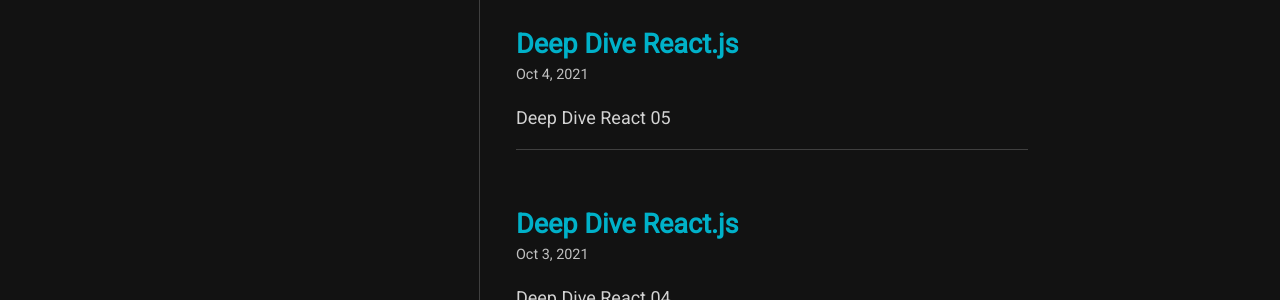
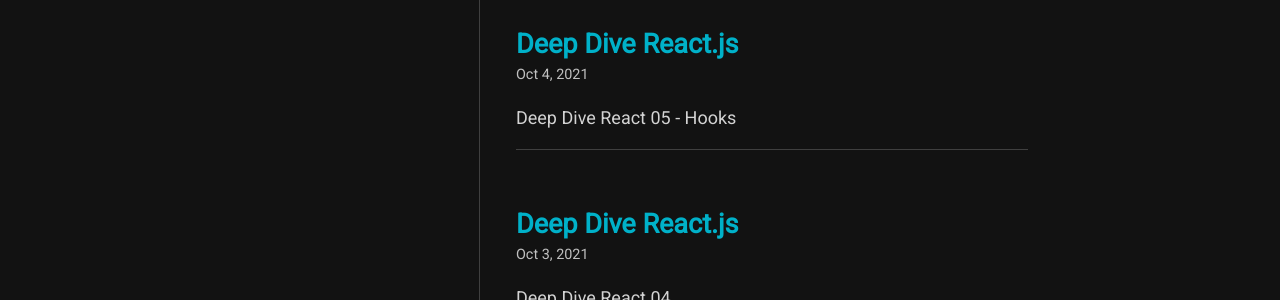
Before and after one commit to givvemee/givvemee.github.io, a Jekyll site: the page built from index.html, in a window 1280 px wide. Shown: the part 1351-1651 px from the top of the page. Built offline with Jekyll 4.4.1, drawn with Linux system fonts in a browser that asks for light colours; nearby versions of some CDN libraries; some web fonts are replaced; the list of posts is cut into pages by our own code.

Commit message:
Update 2021-10-04-Deep-Dive-React.js.md

```diff
--- a/_posts/2021-10-04-Deep-Dive-React.js.md
+++ b/_posts/2021-10-04-Deep-Dive-React.js.md
@@ -6,7 +6,7 @@ tags: [study]
 categories: react.js
 ---
 
-### Deep Dive React 05
+### Deep Dive React 05 - Hooks
 
 ####  **온갖 Hooks**
 
```
